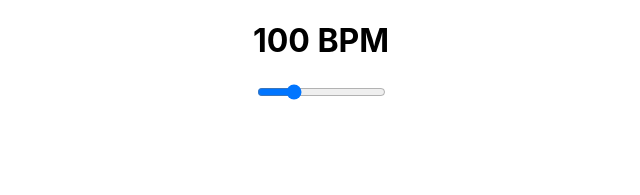
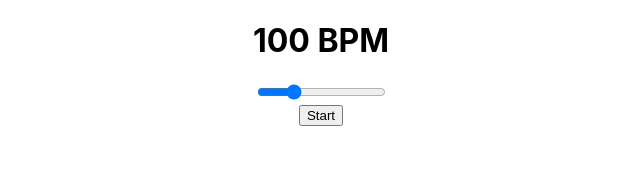
Before and after one commit to kmarks2013/metronome, a React (Create React App) app: page / in a window 1280 px wide. Shown: the top 195 px of the page, without its empty margins (319-959 px from the left). Built offline with nearby package versions, Linux system fonts and the light colour scheme.

Commit message:
adds button for start and stop

```diff
--- a/src/components/Metronome.js
+++ b/src/components/Metronome.js
@@ -10,6 +10,7 @@ export const Metronome = () => {
                 <h1>{bpm} BPM </h1>
                <input type='range' min='50' max="240" value={bpm} />
            </div>
+           <button>{playing ? "Stop" : "Start"} </button>
         </div>
     )
 }
```
